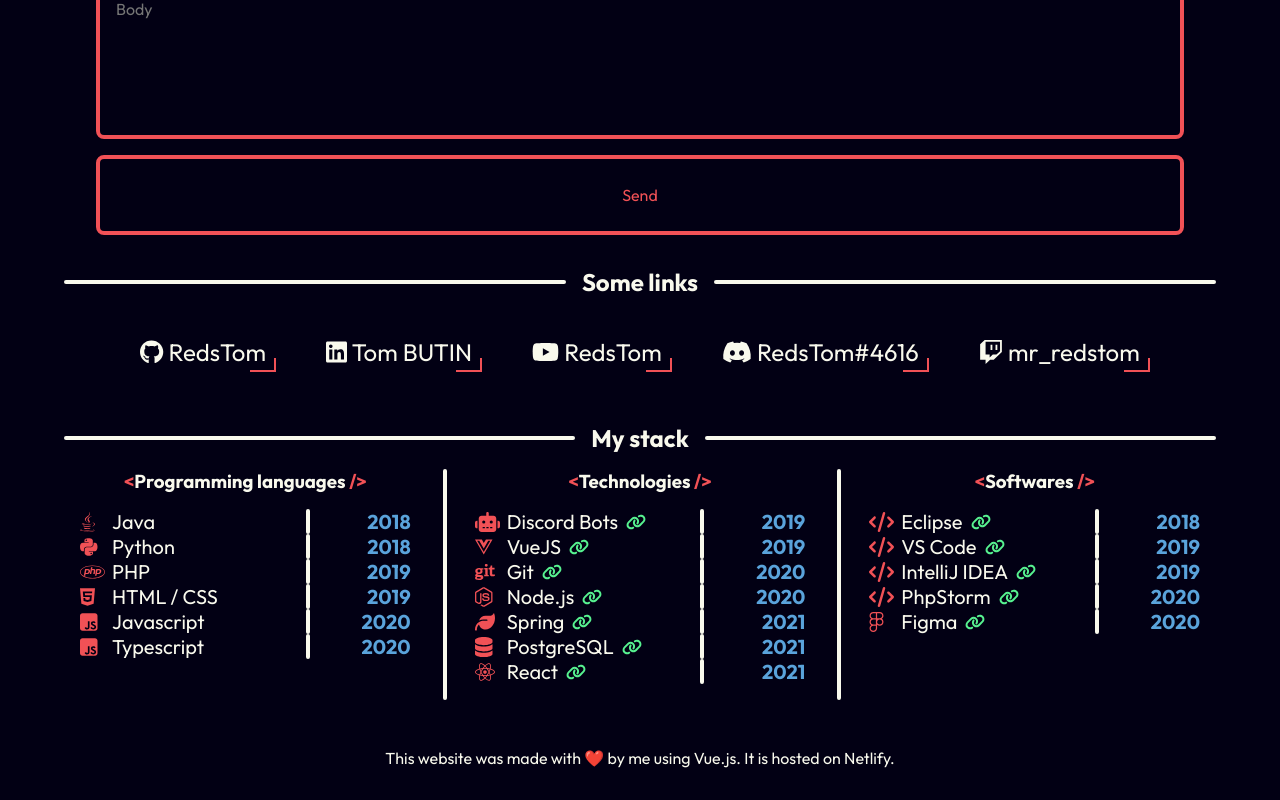
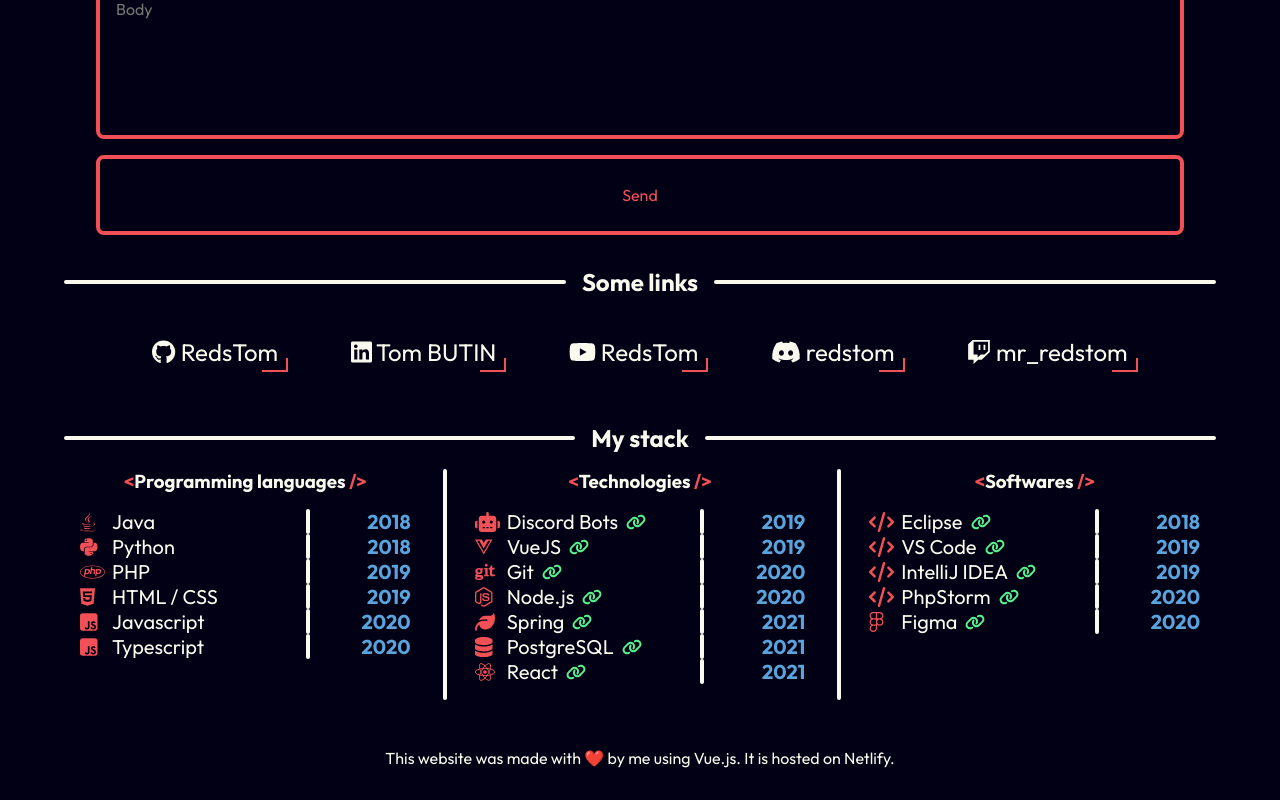
Before and after one commit to RedsTom/PersonalWebsite, a Vue app: page / in a window 1280 px wide. Shown: the part 1218-2018 px from the top of the page. Built offline with nearby package versions, Linux system fonts and the light colour scheme.

Commit message:
Update Links.vue

```diff
--- a/src/components/sections/Links.vue
+++ b/src/components/sections/Links.vue
@@ -20,7 +20,7 @@ import Splitter from '../global/Splitter.vue';
             </a>
             <a href="https://discord.com/users/723471302123323434" class="link" target="_blank">
                 <font-awesome-icon icon="fa-brands fa-discord" />
-                RedsTom#4616
+                redstom
             </a>
             <a href="https://twitch.tv/mr_redstom" class="link" target="_blank">
                 <font-awesome-icon icon="fa-brands fa-twitch" />
```
